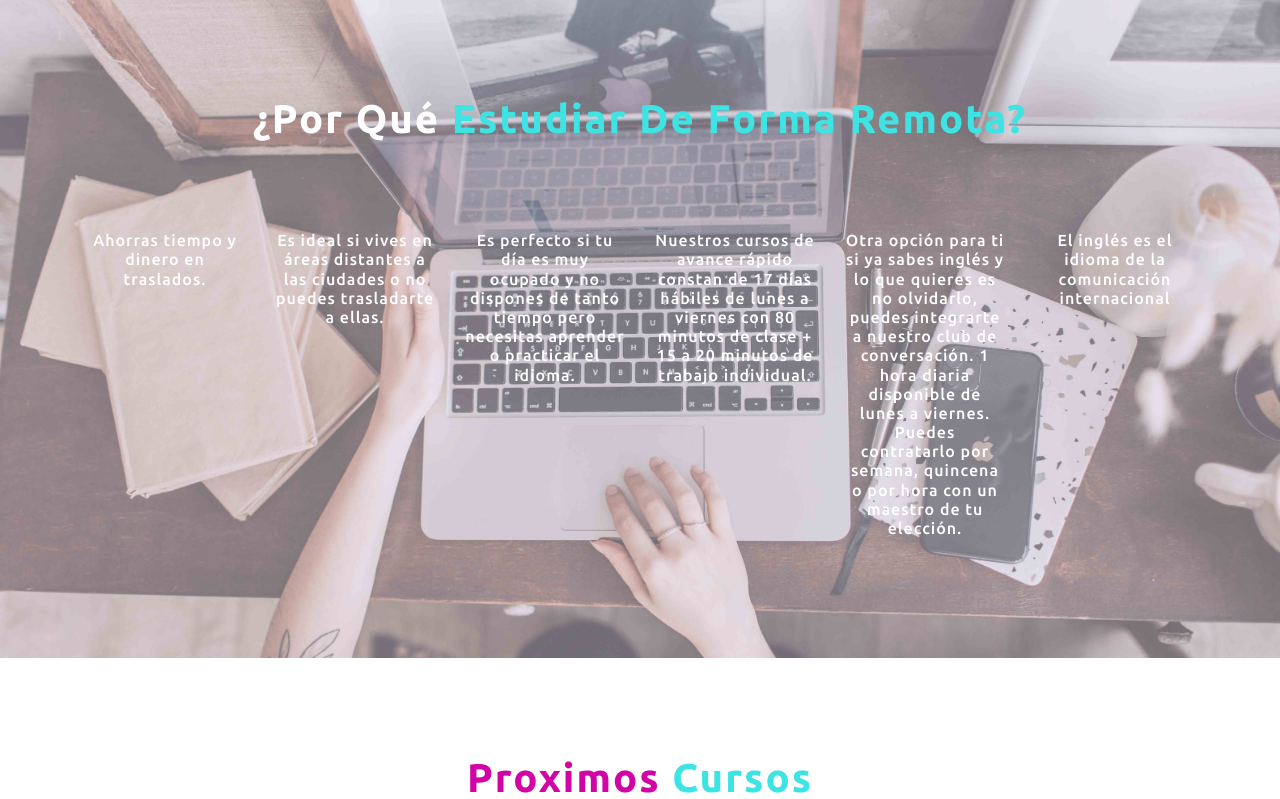
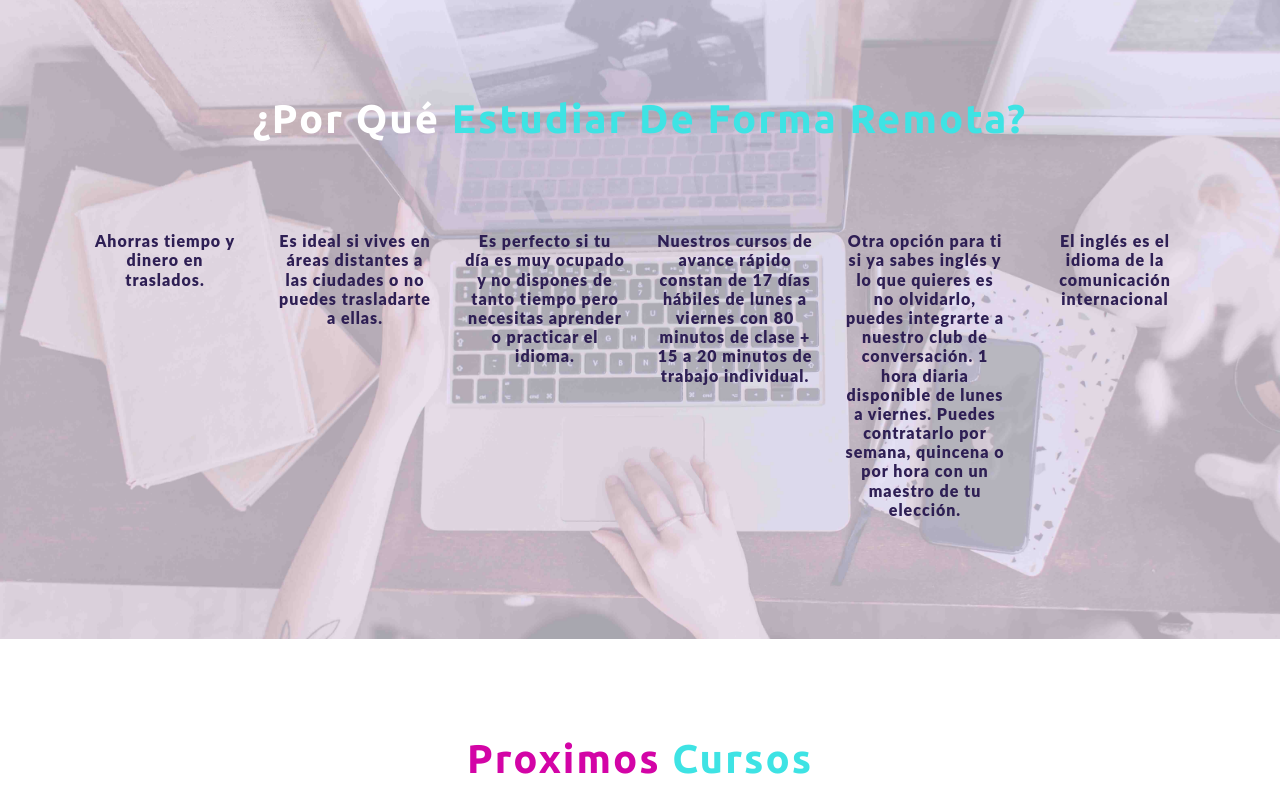
Before and after one commit to cf2013/dreamenglish, a PHP site: page /index.html in a window 1280 px wide. Shown: the part 2791-3590 px from the top of the page. Run offline with PHP 8.4, Linux system fonts and the light colour scheme; some web fonts are replaced.

Commit message:
change assets

```diff
--- a/assets/css/style.css
+++ b/assets/css/style.css
@@ -517,11 +517,13 @@ figure {
 }
 
 .mis-stage h6 {
-    color: #fff;
+    color: #2e1f54;
     font-size: 1em;
     margin-top: 1em;
     letter-spacing: 1px;
-	text-align: center;
+    text-align: center;
+    Font-weight: 900;
+    Font-family: lato;
 }
 .more-services h4 {
     font-size: 1.3em;
```
Also changed, not shown: assets/imgs/laptop-remota.jpg.
